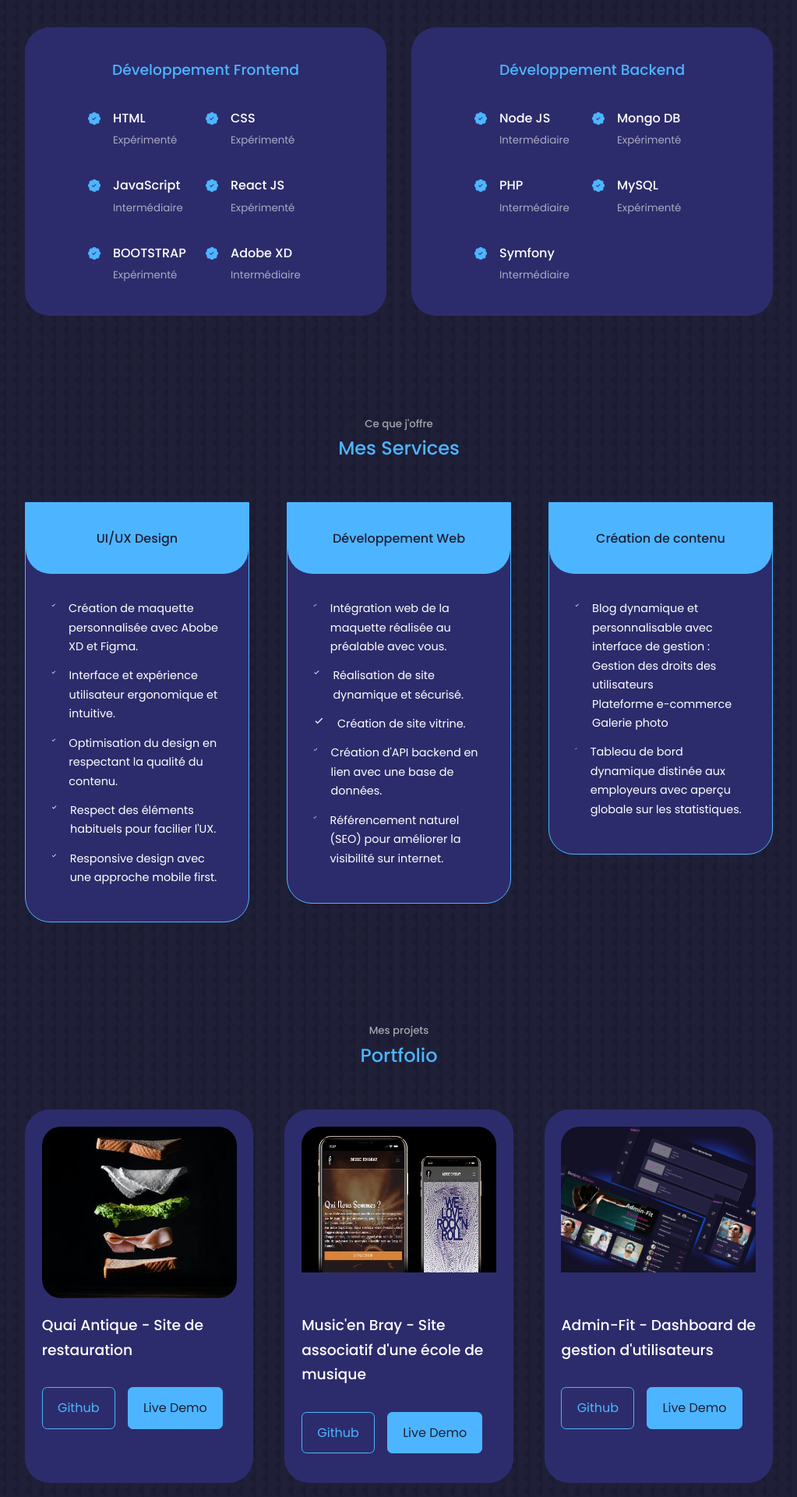
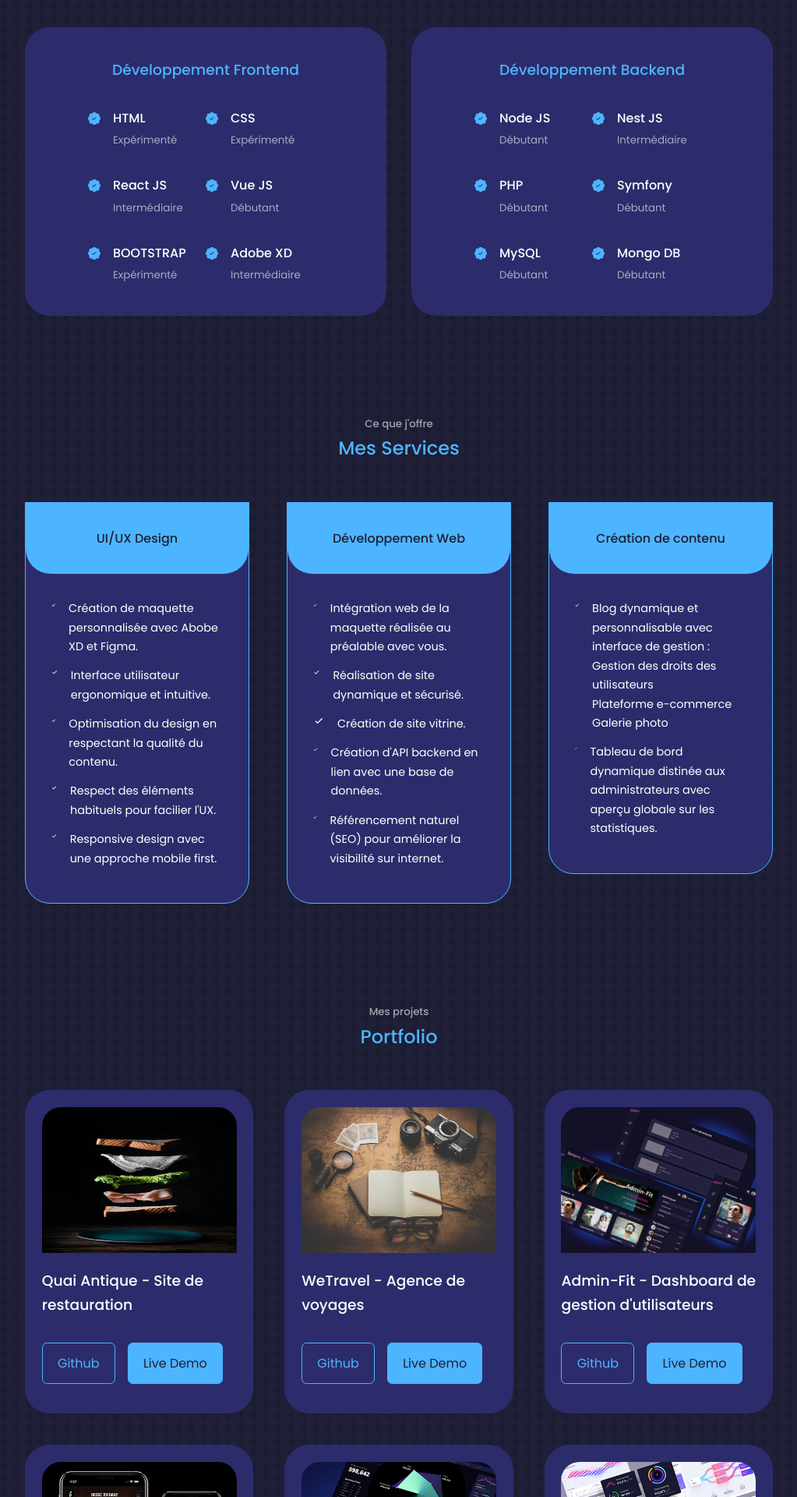
Before and after one commit to Florian-Bclt/Portfolio, a React (Create React App) app: page / in a window 1280 px wide. Shown: the part 1680-3600 px from the top of the page at 78% size, without its empty margins (128-1151 px from the left). Built offline with nearby package versions, Linux system fonts and the light colour scheme.

Commit message:
ajout du projet wetravel et edit experience

```diff
--- a/src/components/experience/Experience.jsx
+++ b/src/components/experience/Experience.jsx
@@ -31,7 +31,7 @@ const Experience = () => {
             <article className='experience__details'>
               <BsPatchCheckFill className='experience__details-icon'/>
               <div>
-                <h4>JavaScript</h4>
+                <h4>React JS</h4>
                 <small className='text-light'>Intermédiaire</small>
               </div>
             </article>
@@ -39,8 +39,8 @@ const Experience = () => {
             <article className='experience__details'>
               <BsPatchCheckFill className='experience__details-icon'/>
               <div>
-                <h4>React JS</h4>
-                <small className='text-light'>Expérimenté</small>
+                <h4>Vue JS</h4>
+                <small className='text-light'>Débutant</small>
               </div>
             </article>
 
@@ -68,6 +68,13 @@ const Experience = () => {
                 <BsPatchCheckFill className='experience__details-icon'/>
                 <div>
                   <h4>Node JS</h4>
+                  <small className='text-light'>Débutant</small>
+                </div>
+              </article>
+              <article className='experience__details'>
+                <BsPatchCheckFill className='experience__details-icon'/>
+                <div>
+                  <h4>Nest JS</h4>
                   <small className='text-light'>Intermédiaire</small>
                 </div>
               </article>
@@ -75,16 +82,16 @@ const Experience = () => {
               <article className='experience__details'>
                 <BsPatchCheckFill className='experience__details-icon'/>
                 <div>
-                  <h4>Mongo DB</h4>
-                  <small className='text-light'>Expérimenté</small>
+                  <h4>PHP</h4>
+                  <small className='text-light'>Débutant</small>
                 </div>
               </article>
 
               <article className='experience__details'>
                 <BsPatchCheckFill className='experience__details-icon'/>
                 <div>
-                  <h4>PHP</h4>
-                  <small className='text-light'>Intermédiaire</small>
+                  <h4>Symfony</h4>
+                  <small className='text-light'>Débutant</small>
                 </div>
               </article>
 
@@ -92,14 +99,14 @@ const Experience = () => {
                 <BsPatchCheckFill className='experience__details-icon'/>
                 <div>
                   <h4>MySQL</h4>
-                  <small className='text-light'>Expérimenté</small>
+                  <small className='text-light'>Débutant</small>
                 </div>
               </article>
               <article className='experience__details'>
                 <BsPatchCheckFill className='experience__details-icon'/>
                 <div>
-                  <h4>Symfony</h4>
-                  <small className='text-light'>Intermédiaire</small>
+                  <h4>Mongo DB</h4>
+                  <small className='text-light'>Débutant</small>
                 </div>
               </article>
             </div>
--- a/src/components/portfolio/Portfolio.jsx
+++ b/src/components/portfolio/Portfolio.jsx
@@ -17,10 +17,10 @@ const data = [
   },
   {
     id: 2,
-    image: IMG1,
-    title: "Music'en Bray - Site associatif d'une école de musique",
-    github: 'https://github.com/Florian-Bclt',
-    demo: 'https://music-en-bray.netlify.app/'
+    image: IMG4,
+    title: 'WeTravel - Agence de voyages',
+    github: 'https://github.com',
+    demo: 'https://www.florianbouclet.go.yj.fr/'
   },
   {
     id: 3,
@@ -31,15 +31,15 @@ const data = [
   },
   {
     id: 4,
-    image: IMG4,
-    title: 'Crypto Currency Dashboard & Financial Visualization',
-    github: 'https://github.com',
-    demo: 'https://dribbble.com/shots/16673715-Crypto-currency-dashboards-and-financial-data-visualization'
+    image: IMG1,
+    title: "Music'en Bray - Site associatif d'une école de musique",
+    github: 'https://github.com/Florian-Bclt',
+    demo: 'https://music-en-bray.netlify.app/'
   },
   {
     id: 5,
     image: IMG5,
-    title: 'Crypto Currency Dashboard & Financial Visualization',
+    title: 'Projet entrainement e-commerce en réalisation avec VueJS',
     github: 'https://github.com',
     demo: 'https://dribbble.com/shots/16673715-Crypto-currency-dashboards-and-financial-data-visualization'
   },
--- a/src/components/portfolio/portfolio.css
+++ b/src/components/portfolio/portfolio.css
@@ -18,16 +18,14 @@
 }
 
 .portfolio__item-image {
-  border-radius: 1.5rem;
+  border-radius: 1.5rem 1.5rem 0 0;
   overflow: hidden;
-  height: 220px;
+  max-height: 220px;
 }
 
 .portfolio__item-image img {
   max-width: 100%;
   max-height: 100%;
-
-
 }
 
 .portfolio__item h3 {
--- a/src/components/services/Services.jsx
+++ b/src/components/services/Services.jsx
@@ -21,7 +21,7 @@ const Services = () => {
             </li>
             <li>
               <BiCheck className='service__list_icon'/>
-              <p>Interface et expérience utilisateur ergonomique et intuitive.</p>
+              <p>Interface utilisateur ergonomique et intuitive.</p>
             </li>
             <li>
               <BiCheck className='service__list_icon'/>
@@ -87,7 +87,7 @@ const Services = () => {
             </li>
             <li>
               <BiCheck className='service__list_icon'/>
-              <p>Tableau de bord dynamique distinée aux employeurs avec aperçu globale sur les statistiques.</p>
+              <p>Tableau de bord dynamique distinée aux administrateurs avec aperçu globale sur les statistiques.</p>
             </li>
           </ul>
         </article>
```
Also changed, not shown: src/assets/portfolio4.jpg, src/assets/portfolio7.jpg.
